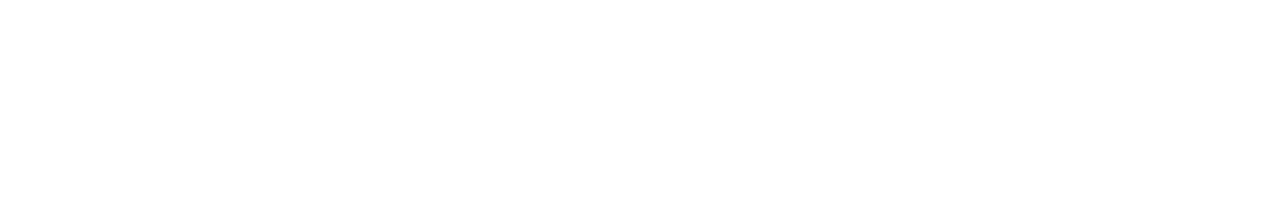
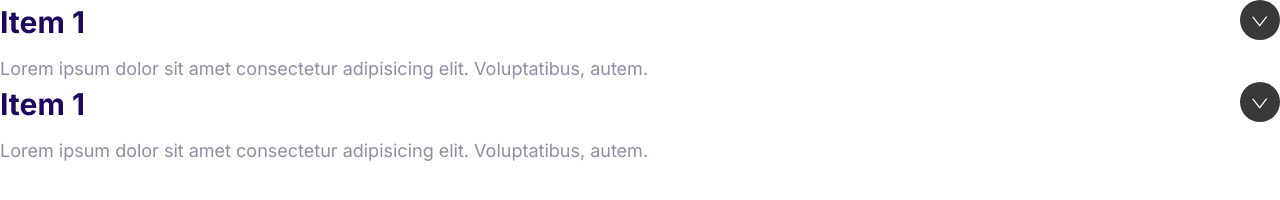
Before and after one commit to ZarPestano/1_MoshifyTutorial, a plain HTML site: page index.html in a window 1280 px wide. Drawn offline with Linux system fonts and the light colour scheme.

Commit message:
Building collapsibles using icons and javascript

```diff
--- a/css/styles.css
+++ b/css/styles.css
@@ -186,6 +186,10 @@ a {
 
 .icon--white {
   fill: #fff;
+}
+
+.icon--black {
+  fill: #000;
 }
 
 .icon-container {
@@ -538,3 +542,35 @@ a {
     margin-left: 2rem;
   }
 }
+
+/* COLLAPSIBLES */
+.collapsible__header {
+  display: flex;
+  justify-content: space-between;
+}
+
+.collapsible__heading {
+  margin-top: 0;
+  font-size: 3rem;
+}
+
+.collapsible__chevron {
+  transform: rotate(-90deg);
+  transition: transform 0.3s;
+}
+
+.collapsible__content {
+  max-height: 0;
+  overflow: hidden;
+  opacity: 0;
+  transition: all 0.3s;
+}
+
+.collapsible--expanded .collapsible__chevron {
+  transform: rotate(0);
+}
+
+.collapsible--expanded .collapsible__content {
+  max-height: 100vh;
+  opacity: 1;
+}
--- a/index.html
+++ b/index.html
@@ -13,5 +13,37 @@
       rel="stylesheet"
     />
   </head>
-  <body></body>
+  <body>
+    <div class="collapsible collapsible--expanded">
+      <header class="collapsible__header">
+        <h2 class="collapsible__heading">Item 1</h2>
+        <!-- chevron.svg in sprite not working. separate svg file used. -->
+        <img
+          class="icon icon--white collapsible__chevron"
+          src="images/chevron.svg"
+          alt=""
+        />
+      </header>
+      <div class="collapsible__content">
+        Lorem ipsum dolor sit amet consectetur adipisicing elit. Voluptatibus,
+        autem.
+      </div>
+    </div>
+    <div class="collapsible collapsible--expanded">
+      <header class="collapsible__header">
+        <h2 class="collapsible__heading">Item 1</h2>
+        <!-- chevron.svg in sprite not working. separate svg file used. -->
+        <img
+          class="icon icon--white collapsible__chevron"
+          src="images/chevron.svg"
+          alt=""
+        />
+      </header>
+      <div class="collapsible__content">
+        Lorem ipsum dolor sit amet consectetur adipisicing elit. Voluptatibus,
+        autem.
+      </div>
+    </div>
+    <script src="js/main.js"></script>
+  </body>
 </html>
--- /dev/null
+++ b/js/main.js
@@ -0,0 +1,6 @@
+const collapsibles = document.querySelectorAll(".collapsible");
+collapsibles.forEach((item) =>
+  item.addEventListener("click", function () {
+    this.classList.toggle("collapsible--expanded");
+  })
+);
```
Also changed, not shown: components/collapsibles.html (added, +31 -0 lines), images/chevron.svg (added), images/sprite.svg.
